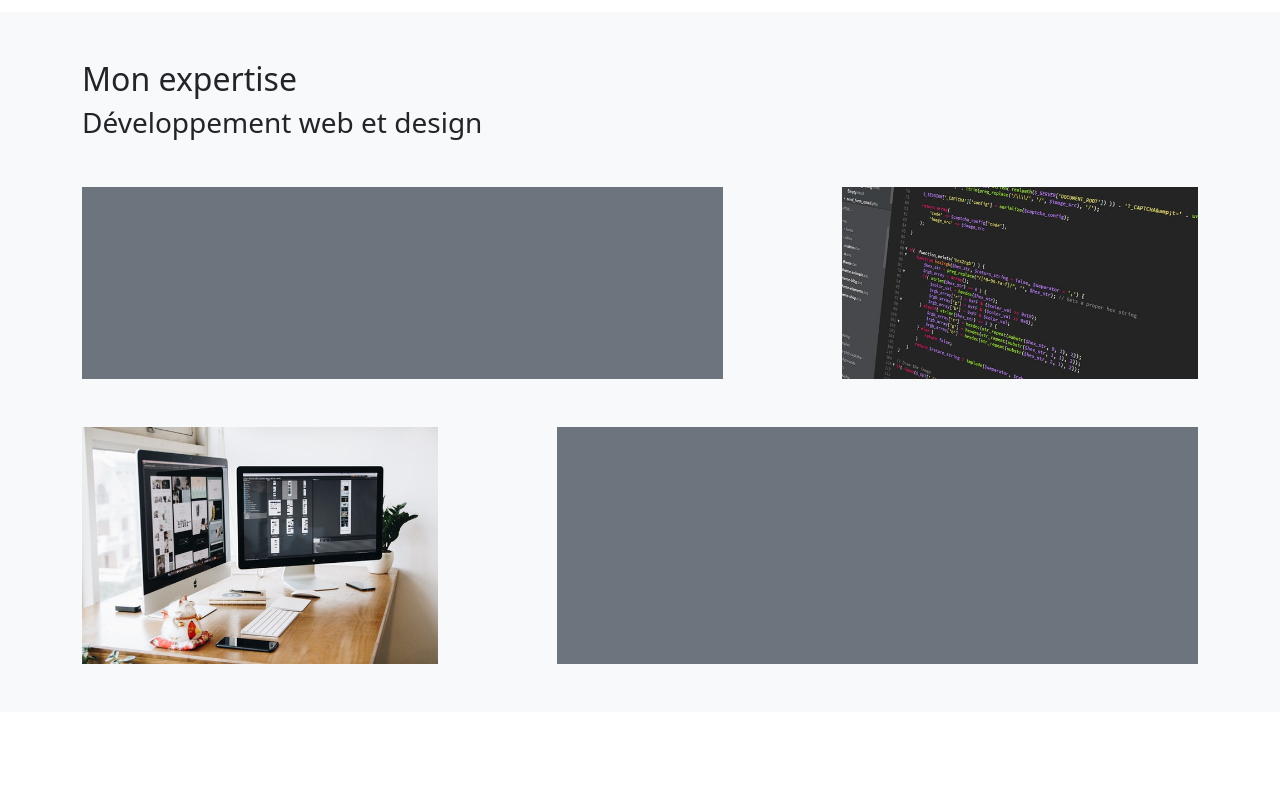
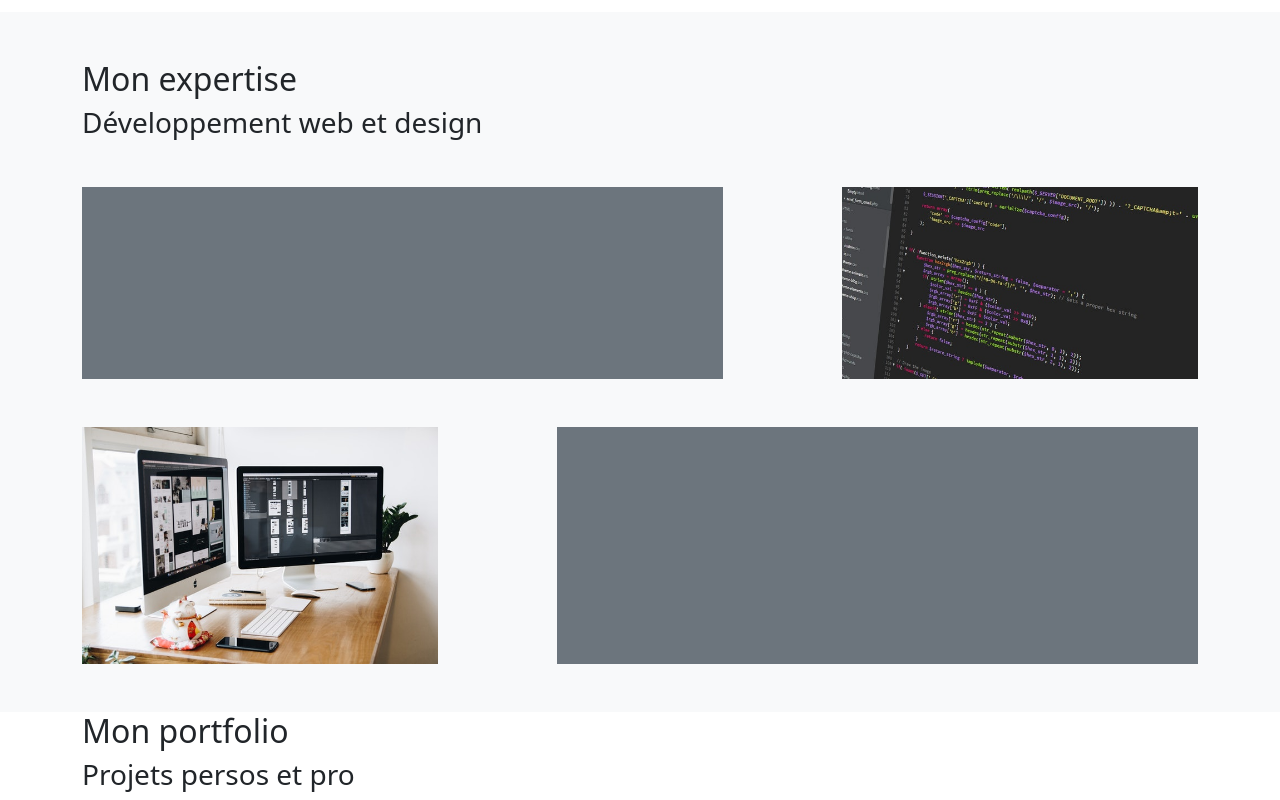
Before and after one commit to JaRoD41/Test-CV-Bootstrap5, a plain HTML site: page index.html in a window 1280 px wide. Shown: the part 815-1615 px from the top of the page. Before the commit the page ends 1527 px from the top, so only its background shows below. Drawn offline with nearby package versions, Linux system fonts and the light colour scheme.

Commit message:
add section portfolio

```diff
--- a/index.html
+++ b/index.html
@@ -65,6 +65,10 @@
                 </div>
             </div>
         </section class="py-5">
+        <div class="container">
+            <h2>Mon portfolio</h2>
+            <h3>Projets persos et pro</h3>
+        </div>
         <section>
 
         </section>
```
